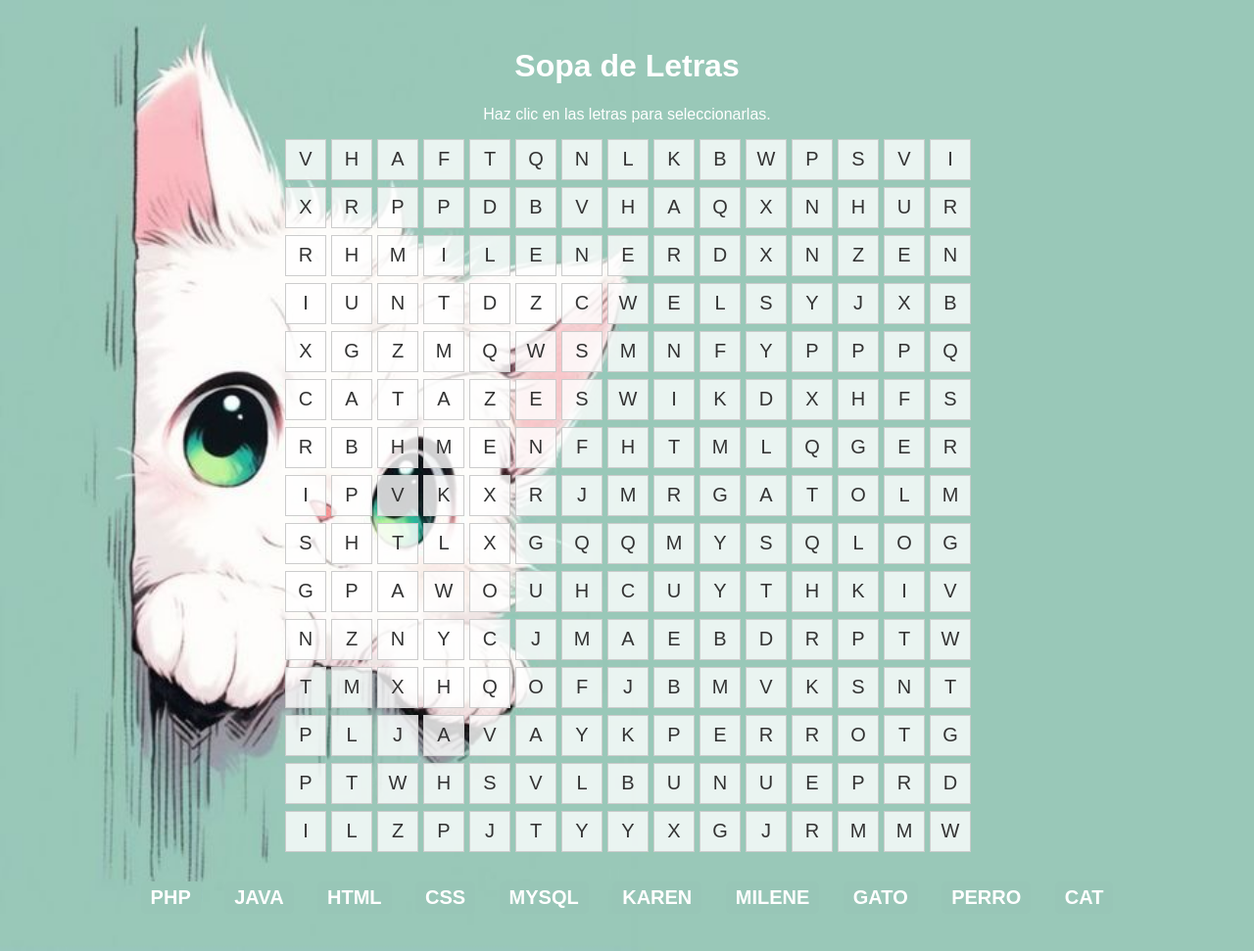
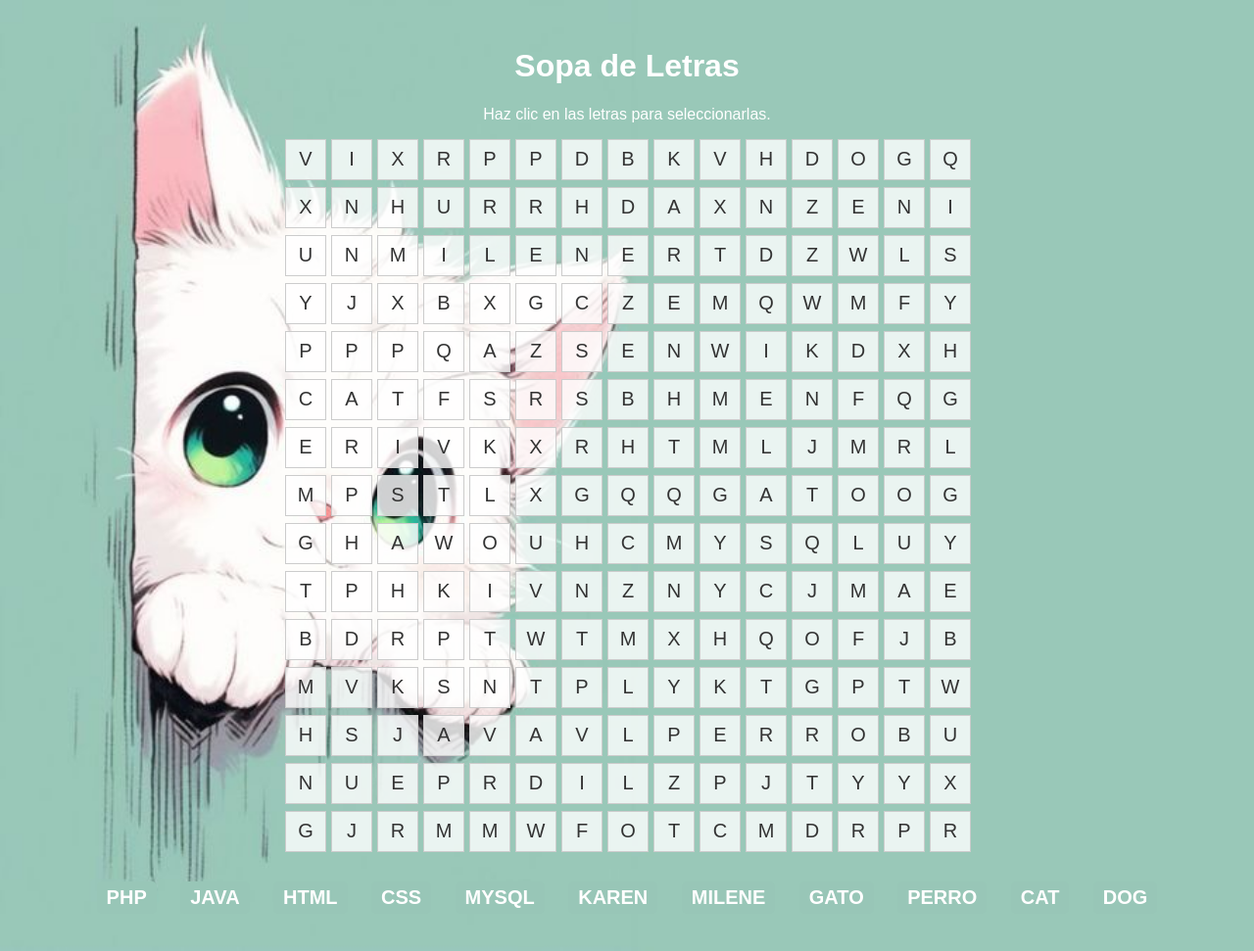
Before and after one commit to millanda29/TerceraPaginaGLB, a PHP site: page / in a window 1280 px wide. Shown: the whole page at 98% size. Run offline with PHP 8.4, Linux system fonts and the light colour scheme.

Commit message:
feat: :rocket: ADD NEW WORD

```diff
--- a/index.php
+++ b/index.php
@@ -2,7 +2,7 @@
 function generarSopaDeLetras($tamaño = 15) {
     $letras = range('A', 'Z');
     $sopa = array_fill(0, $tamaño, array_fill(0, $tamaño, ''));
-    $palabras = ['PHP', 'JAVA', 'HTML', 'CSS', 'MYSQL','KAREN','MILENE','GATO','PERRO','CAT'];
+    $palabras = ['PHP', 'JAVA', 'HTML', 'CSS', 'MYSQL','KAREN','MILENE','GATO','PERRO','CAT','DOG'];
 
     // Insertar palabras en la sopa
     foreach ($palabras as $palabra) {
@@ -156,6 +156,7 @@ $sopa = generarSopaDeLetras();
     <div class="palabra" id="GATO">GATO</div>
     <div class="palabra" id="PERRO">PERRO</div>
     <div class="palabra" id="CAT">CAT</div>
+    <div class="palabra" id="DOG">DOG</div>
 </div>
 
 
@@ -164,7 +165,7 @@ $sopa = generarSopaDeLetras();
 
 <script>
     const celdas = document.querySelectorAll('.celda');
-    const palabras = ['PHP', 'JAVA', 'HTML', 'CSS', 'MYSQL','KAREN','MILENE','GATO','PERRO','CAT'];
+    const palabras = ['PHP', 'JAVA', 'HTML', 'CSS', 'MYSQL','KAREN','MILENE','GATO','PERRO','CAT','DOG'];
     let letrasSeleccionadas = {};
 
     palabras.forEach(palabra => {
```
